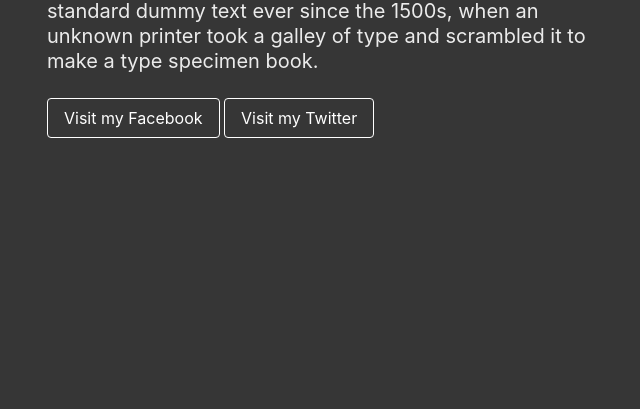
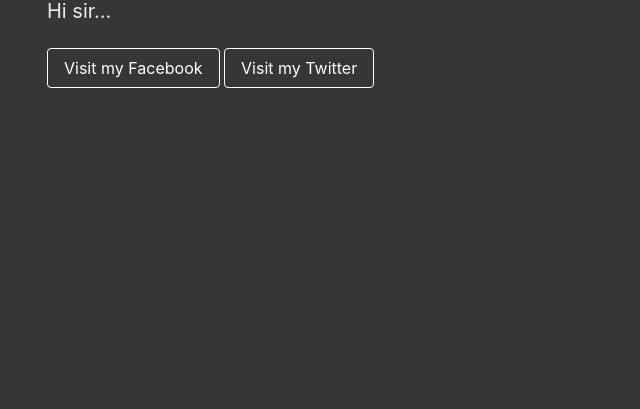
Before and after one commit to jingkai09/ongjingkai.github.io, a plain HTML site: page index.html in a window 1280 px wide. Shown: the part 391-800 px from the top of the page, without its empty margins (311-951 px from the left). Drawn offline with nearby package versions, Linux system fonts and the light colour scheme.

Commit message:
Update index.html

```diff
--- a/index.html
+++ b/index.html
@@ -16,8 +16,7 @@
                         <h1 class="title is-2">Welcome to Kai's Website.</h1>
                     </div>
                     <div class="block">
-                        <h2 class="subtitle">Lorem Ipsum is simply dummy text of the printing and typesetting industry. Lorem Ipsum has been the industry's standard dummy text ever since the 1500s, when an unknown printer took a galley of type and scrambled it to make a type specimen book.<br>
-                        </h2>
+                        <h2 class="subtitle">Hi sir...<br></h2>
                     </div>
                     <div class="block buttons">
                         <a href="https://facebook.com/"><button class="button is-white is-outlined">Visit my Facebook</button></a> &nbsp;
```
